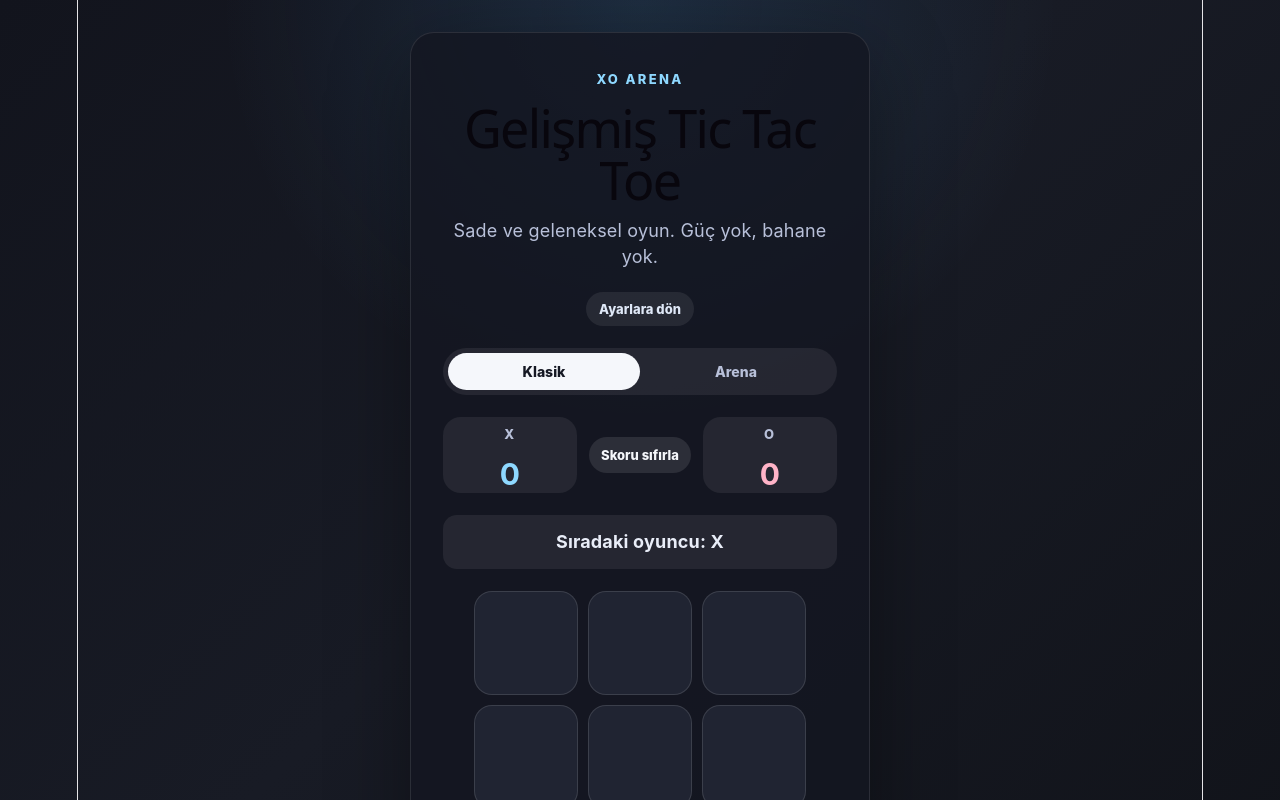
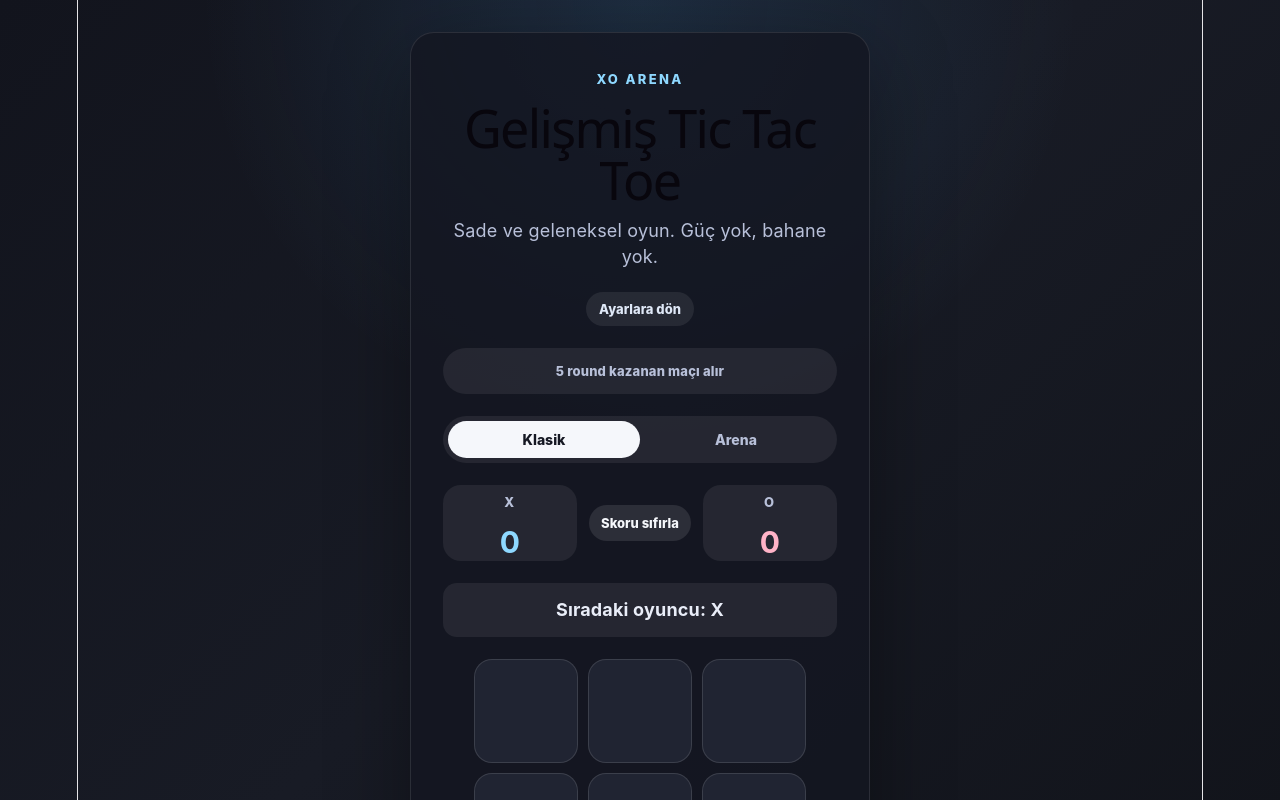
Before and after one commit to rabiaunllu/react-tic-tac-toe, a React (Vite) app: page / in a window 1280 px wide. Both pictures are taken after a click on the button "OYUNA BAŞLA". Shown: the top 800 px of the page. Built offline with nearby package versions, Linux system fonts and the light colour scheme.

Commit message:
maç hedefi sistemi eklendi

```diff
--- a/src/App.css
+++ b/src/App.css
@@ -795,3 +795,13 @@ p {
   background: rgba(255, 179, 199, 0.22);
   color: #ffe6ef;
 }
+.match-target-info {
+  width: 100%;
+  padding: 10px 12px;
+  border-radius: 999px;
+  background: rgba(255, 255, 255, 0.07);
+  color: #b8c0d9;
+  font-size: 13px;
+  font-weight: 800;
+  text-align: center;
+}
--- a/src/App.jsx
+++ b/src/App.jsx
@@ -73,6 +73,14 @@ const [showSetupReturnConfirm, setShowSetupReturnConfirm] = useState(false)
   )
   const isDraw = !winner && isBoardFull(squares)
   const currentPlayer = xIsNext ? 'X' : 'O'
+const matchWinner =
+  gameConfig && !gameConfig.isInfinite
+    ? scores.X >= gameConfig.targetValue
+      ? 'X'
+      : scores.O >= gameConfig.targetValue
+        ? 'O'
+        : null
+    : null
   const hasBombTarget = squares.some(Boolean)
   const hasGameStarted =
     squares.some(Boolean) ||
@@ -137,6 +145,8 @@ useEffect(() => {
     setBoostedSquares([])
     setVisibleBoostedSquares([])
     setPlayerPowers(createInitialPlayerPowers())
+    setResultMessage(null)
+setLoserMessage(null)
   }
 
   function revealBoostedSquare(index) {
@@ -265,9 +275,9 @@ useEffect(() => {
   }
 
   function handleSquareClick(index) {
-    if (winner) {
-      return
-    }
+    if (winner || matchWinner) {
+  return
+}
 
     if (powersEnabled && activePower === 'bomb') {
       handleBombPower(index)
@@ -308,6 +318,19 @@ useEffect(() => {
   function handleRestart() {
     resetGame()
   }
+  function handleNewMatch() {
+  setSquares(initialSquares)
+  setXIsNext(true)
+  setScores(initialScores)
+  setMultipliers(multipliersEnabled ? createBoardMultipliers() : {})
+  setPlayerPowers(createInitialPlayerPowers())
+  setActivePower(null)
+  setShieldedSquares([])
+  setBoostedSquares([])
+  setVisibleBoostedSquares([])
+  setResultMessage(null)
+  setLoserMessage(null)
+}
 
   function handleResetScores() {
     setScores(initialScores)
@@ -364,6 +387,13 @@ if (!gameConfig) {
     </div>
   </div>
 )}
+<div className="match-target-info">
+  {gameConfig.isInfinite
+    ? 'Sonsuz mod aktif'
+    : gameConfig.gameMode === 'classic'
+      ? `${gameConfig.targetValue} round kazanan maçı alır`
+      : `${gameConfig.targetValue} puana ulaşan maçı alır`}
+</div>
         <GameModeToggle gameMode={gameMode} onGameModeChange={setGameMode} />
 
         {gameMode === 'arena' && (
@@ -396,9 +426,10 @@ if (!gameConfig) {
   roundScore={roundScore}
   resultMessage={resultMessage}
   loserMessage={loserMessage}
+  matchWinner={matchWinner}
 />
 
-        {powersEnabled && (
+        {powersEnabled && !matchWinner && (
           <PowerPanel
             currentPlayer={currentPlayer}
             powerCounts={playerPowers[currentPlayer]}
@@ -422,9 +453,12 @@ if (!gameConfig) {
           onSquareClick={handleSquareClick}
         />
 
-        <button className="restart-button" onClick={handleRestart}>
-          Yeni oyun
-        </button>
+        <button
+  className="restart-button"
+  onClick={matchWinner ? handleNewMatch : handleRestart}
+>
+  {matchWinner ? 'Yeni maç' : 'Yeni round'}
+</button>
       </section>
     </main>
   )
--- a/src/components/GameStatus.jsx
+++ b/src/components/GameStatus.jsx
@@ -5,7 +5,18 @@ export default function GameStatus({
   roundScore,
   resultMessage,
   loserMessage,
+  matchWinner,
 }) {
+  if (matchWinner) {
+    return (
+      <div className="status winner result-status">
+        <span className="result-icon">🏆</span>
+        <strong>Maç kazananı: {matchWinner}</strong>
+        <small>Tahta kapandı. Rövanş için yeni maç başlat.</small>
+      </div>
+    )
+  }
+
   if (winner && resultMessage) {
     const [icon, title, subtitle] = resultMessage
     const loser = winner === 'X' ? 'O' : 'X'
```
